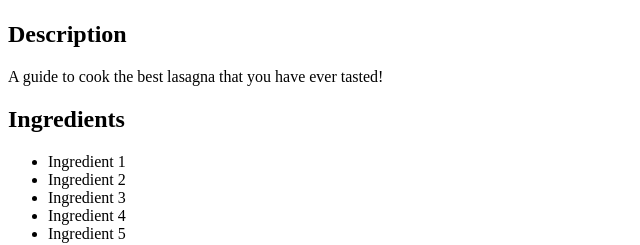
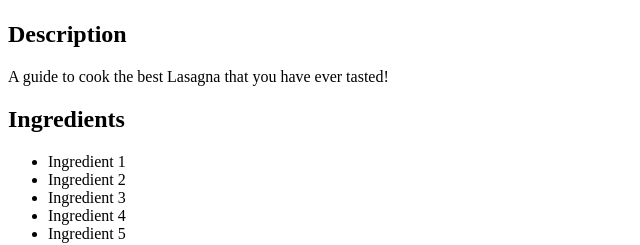
Before and after one commit to janthony28/odin-recipes, a plain HTML site: page recipes/lasagna.html in a window 1280 px wide. Shown: the part 533-778 px from the top of the page, 0-640 px from the left. Drawn offline with Linux system fonts and the light colour scheme.

Commit message:
Modify title of index.html and lasagna.html

```diff
--- a/recipes/lasagna.html
+++ b/recipes/lasagna.html
@@ -4,14 +4,14 @@
     <meta charset="UTF-8">
     <meta http-equiv="X-UA-Compatible" content="IE=edge">
     <meta name="viewport" content="width=device-width, initial-scale=1.0">
-    <title>Document</title>
+    <title>Lasagna</title>
 </head>
 <body>
     <h1>The Best Lasagna Ever!</h1>
     <img src="../images/lasagnapic.jpg" alt="A mouthwatering lasagna" style="width:450px;height:450px;">
 
     <h2>Description</h2>
-    <p>A guide to cook the best lasagna that you have ever tasted!</p>
+    <p>A guide to cook the best Lasagna that you have ever tasted!</p>
 
     <h2>Ingredients</h2>
     <ul>
```
Also changed, not shown: index.html (+1 -1 lines).
